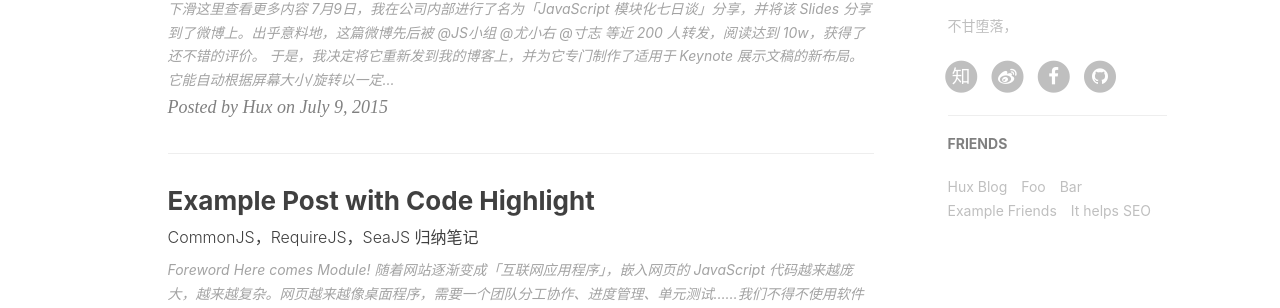
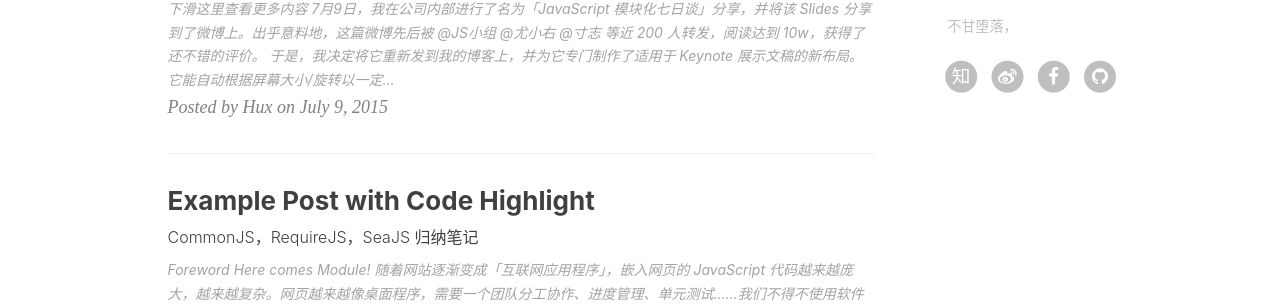
Before and after one commit to Tomy-Lee/Tomy-Lee.github.io, a Jekyll site: the page built from index.html, in a window 1280 px wide. Shown: the part 983-1291 px from the top of the page. Built offline with Jekyll 4.4.1, drawn with Linux system fonts in a browser that asks for light colours; nearby versions of some CDN libraries; the list of posts is cut into pages by our own code; comment, search, counter and statistics services are not loaded.

Commit message:
Update _config.yml

```diff
--- a/_config.yml
+++ b/_config.yml
@@ -76,25 +76,3 @@ sidebar-avatar: /img/avatar-hux.jpg      # use absolute URL, seeing it's used in
 # Featured Tags
 featured-tags: true                     # whether or not using Feature-Tags
 featured-condition-size: 1              # A tag will be featured if the size of it is more than this condition value
-
-
-
-# Friends
-friends: [
-    {
-        title: "Hux Blog",
-        href: "http://huangxuan.me"
-    },{
-        title: "Foo",
-        href: "#"
-    },{
-        title: "Bar",
-        href: "#"
-    },{
-        title: "Example Friends",
-        href: "#"
-    },{
-        title: "It helps SEO",
-        href: "#"
-    }
-]
```
